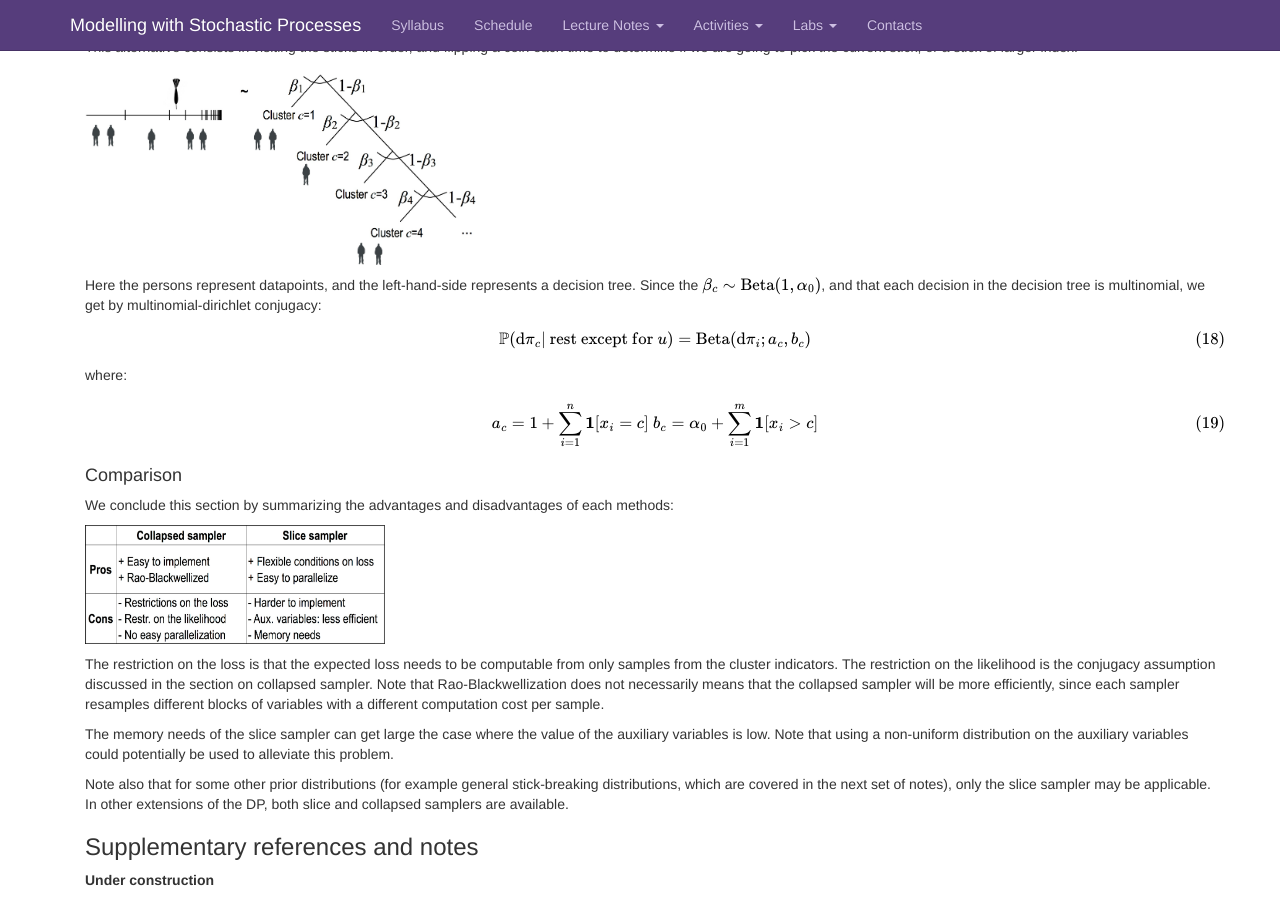
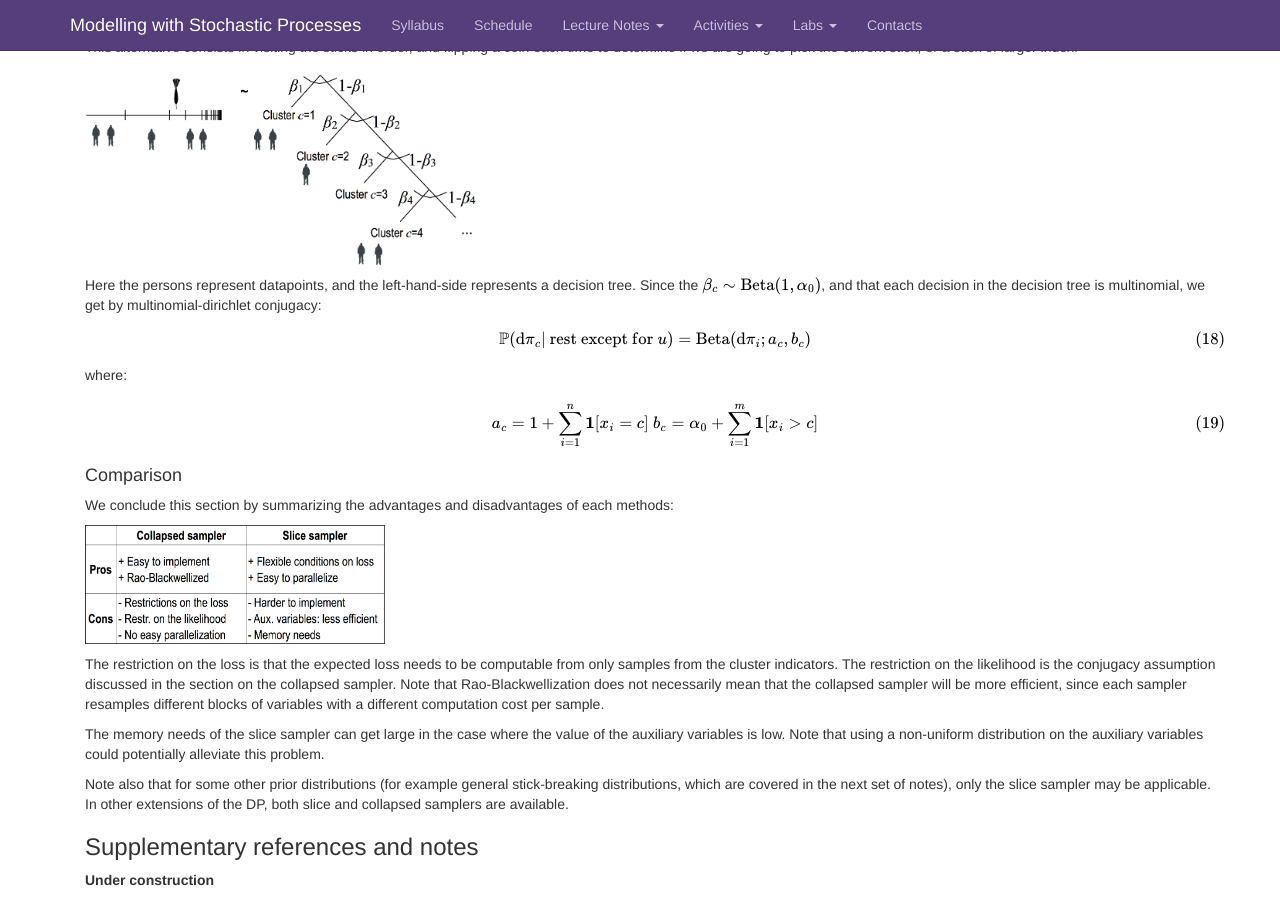
Before and after one commit to snowdj/stochastic_process_notes, a Jekyll site: the page built from _posts/2014-01-19-notes-lecture5.md, in a window 1280 px wide and 900 px high, scrolled down 5170 px. Built offline with Jekyll 4.4.1, drawn with Linux system fonts in a browser that asks for light colours; nearby versions of some CDN libraries; Markdown is read by kramdown in place of the engine named in the settings; formulas are drawn with MathJax 3; comment, search, counter and statistics services are not loaded.

Commit message:
Update 2014-01-19-notes-lecture5.md
Grammar corrections in the conclusion

```diff
--- a/_posts/2014-01-19-notes-lecture5.md
+++ b/_posts/2014-01-19-notes-lecture5.md
@@ -277,9 +277,9 @@ We conclude this section by summarizing the advantages and disadvantages of each
 
 <img src="{{ site.url }}/images/pros-cons.jpg" alt="Drawing" style="width: 300px;"/>
 
-The restriction on the loss is that the expected loss needs to be computable from only samples from the cluster indicators.  The restriction on the likelihood is the conjugacy assumption discussed in the section on collapsed sampler.  Note that Rao-Blackwellization does not necessarily means that the collapsed sampler will be more efficiently, since each sampler resamples different blocks of variables with a different computation cost per sample.
+The restriction on the loss is that the expected loss needs to be computable from only samples from the cluster indicators.  The restriction on the likelihood is the conjugacy assumption discussed in the section on the collapsed sampler.  Note that Rao-Blackwellization does not necessarily mean that the collapsed sampler will be more efficient, since each sampler resamples different blocks of variables with a different computation cost per sample.
 
-The memory needs of the slice sampler can get large the case where the value of  the auxiliary variables is low.  Note that using a non-uniform distribution on the auxiliary variables could potentially be used to alleviate this problem.
+The memory needs of the slice sampler can get large in the case where the value of the auxiliary variables is low.  Note that using a non-uniform distribution on the auxiliary variables could potentially alleviate this problem.
 
 Note also that for some other prior distributions (for example general stick-breaking distributions, which are covered in the next set of notes), only the slice sampler may be applicable.  In other extensions of the DP, both slice and collapsed samplers are available.
 
```
